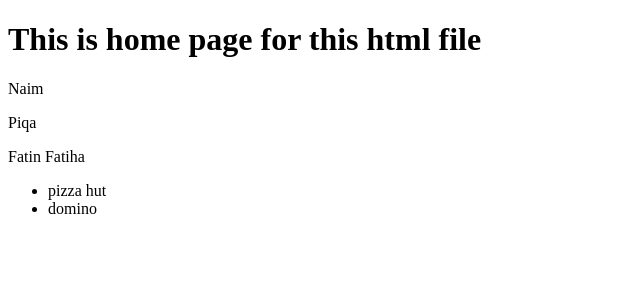
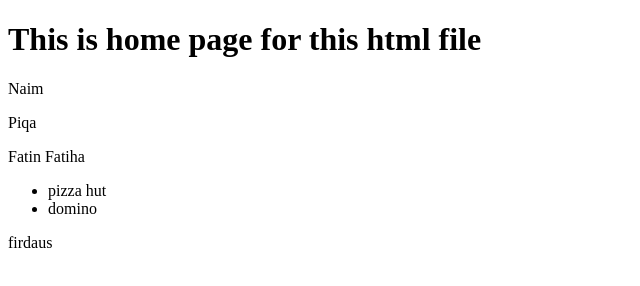
Before and after one commit to firdausshajahan/kelasgit, a plain HTML site: page index.html in a window 1280 px wide. Shown: the full height of the page, 0-640 px from the left. Drawn offline with Linux system fonts and the light colour scheme.

Commit message:
Add new commit add firdaus

```diff
--- a/index.html
+++ b/index.html
@@ -14,5 +14,6 @@
 	<li>pizza hut</li>
 	<li>domino</li>
 </ul>
+<p>firdaus</p>
 </body>
 </html>
```
